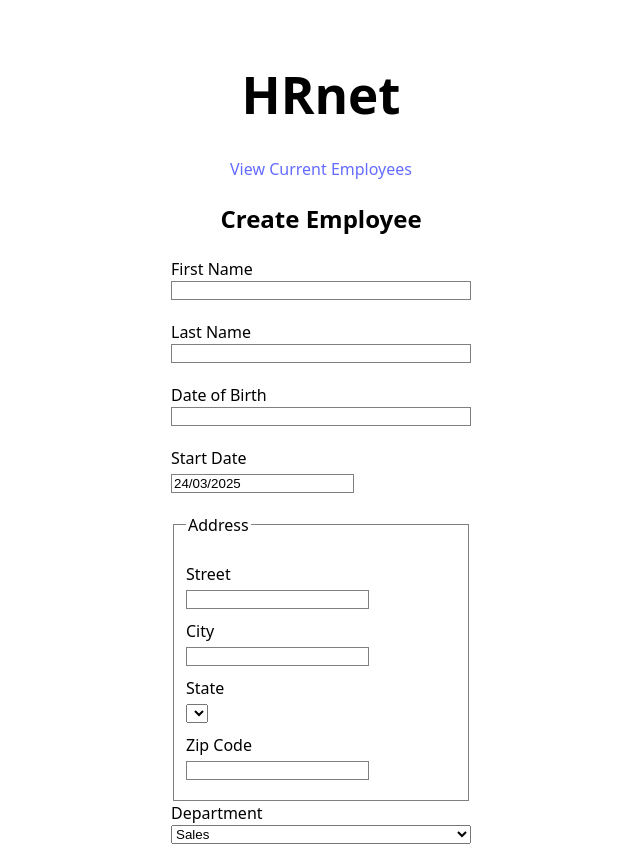
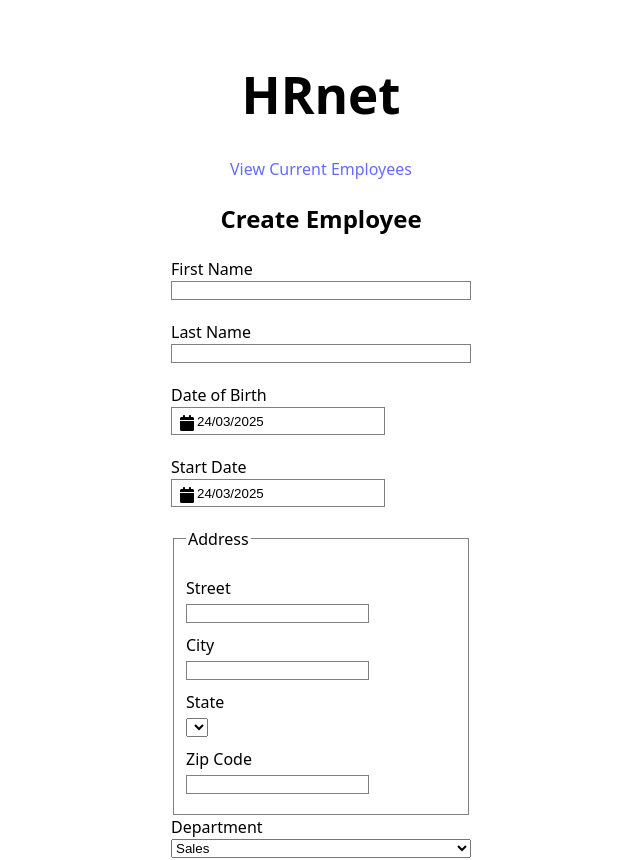
Before and after one commit to jorisbertier/HRnet, a React (Vite) app: page / in a window 1280 px wide. Shown: the top 860 px of the page, without its empty margins (319-959 px from the left). Built offline with nearby package versions, Linux system fonts and the light colour scheme.

Commit message:
added datepicker

```diff
--- a/src/components/Form.jsx
+++ b/src/components/Form.jsx
@@ -12,9 +12,10 @@ function Form() {
 
     const [modalIsOpen, setModalIsOpen] = useState(false)
     const [startDate, setStartDate] = useState(new Date());
-    console.log(modalIsOpen)
+    const [dateOfBirth, setDateOfBirth] = useState(new Date());
 
     console.log(format(startDate, "dd/MM/yyyy"))
+
     registerLocale("fr", fr);
     setDefaultLocale("fr");
 
@@ -37,10 +38,10 @@ function Form() {
                     <input type="text" id="last-name" />
 
                     <label htmlFor="date-of-birth">Date of Birth</label>
-                    <input id="date-of-birth" type="text" />
+                    <DatePicker selected={dateOfBirth} showIcon maxDate={new Date()} onChange={(date) => setDateOfBirth(date)}  locale="fr" dateFormat="dd/MM/yyyy"/>
 
                     <label htmlFor="start-date">Start Date</label>
-                    <DatePicker selected={startDate} maxDate={new Date()} onChange={(date) => setStartDate(date)}  locale="fr" dateFormat="dd/MM/yyyy"/>
+                    <DatePicker selected={startDate} showIcon maxDate={new Date()} onChange={(date) => setStartDate(date)}  locale="fr" dateFormat="dd/MM/yyyy"/>
 
                     <fieldset className="address">
                         <legend className='title-address'>Address</legend>
```
